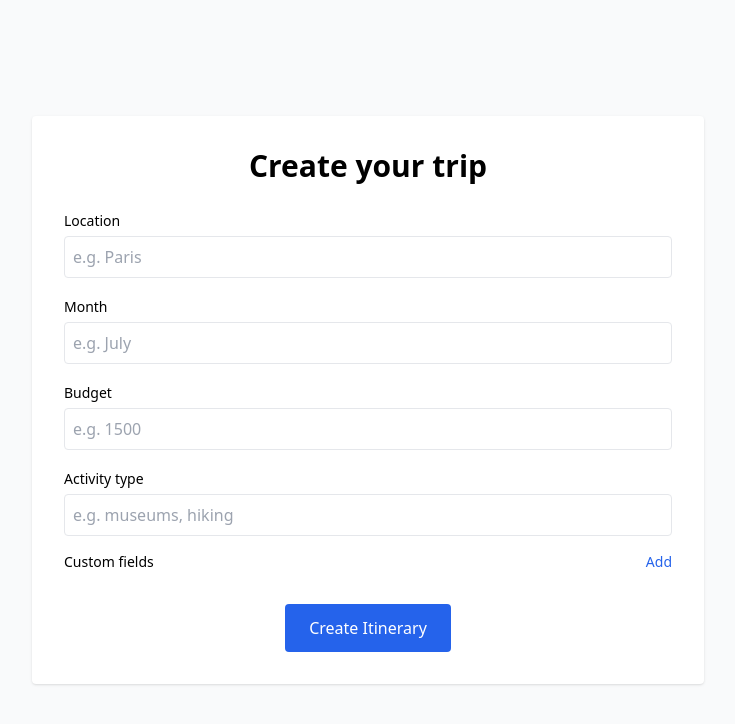
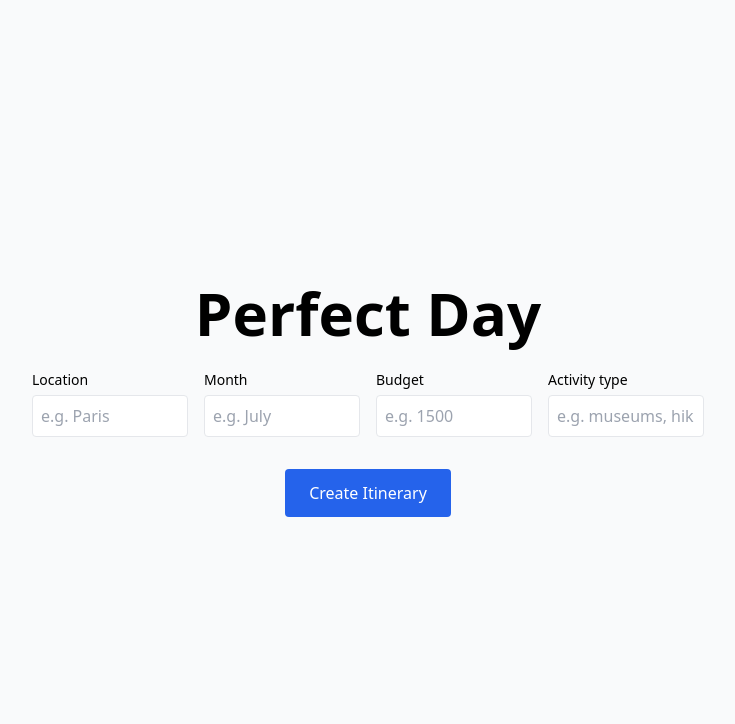
Before and after one commit to HD-Brody/NewHacks2025, a React (Vite) app in the folder frontend/: page / in a window 1280 px wide. Shown: the top 724 px of the page, without its empty margins (272-1007 px from the left). Built offline with nearby package versions, Linux system fonts and the light colour scheme; the HTML template or start-up script is replaced by a standard one.

Commit message:
Refactor landing page layout

```diff
--- a/frontend/src/pages/LandingPage.jsx
+++ b/frontend/src/pages/LandingPage.jsx
@@ -22,9 +22,10 @@ export default function LandingPage({ initial = {}, onCreate }){
   return (
     <div className="flex items-center justify-center min-h-screen px-4">
       <div className="w-full max-w-2xl">
-        <div className="bg-white p-8 rounded shadow text-center">
-          <h1 className="text-3xl font-bold mb-6">Create your trip</h1>
+        <div className="text-center">
+          <h1 className="text-6xl font-bold mb-6">Perfect Day</h1>
           <form onSubmit={handleSubmit} className="space-y-4 text-left">
+            <div className="grid grid-cols-1 md:grid-cols-4 gap-4">
               <label className="block">
                 <span className="text-sm font-medium">Location</span>
                 <input value={location} onChange={e=>setLocation(e.target.value)} className="mt-1 block w-full p-2 border rounded" placeholder="e.g. Paris" />
@@ -45,7 +46,7 @@ export default function LandingPage({ initial = {}, onCreate }){
                 <input value={activityType} onChange={e=>setActivityType(e.target.value)} className="mt-1 block w-full p-2 border rounded" placeholder="e.g. museums, hiking" />
               </label>
 
-            <div className="space-y-2">
+              {/* <div className="md:col-span-2 space-y-2">
                 <div className="flex items-center justify-between">
                   <span className="text-sm font-medium">Custom fields</span>
                   <button type="button" onClick={addCustomField} className="text-sm text-blue-600">Add</button>
@@ -57,6 +58,7 @@ export default function LandingPage({ initial = {}, onCreate }){
                     <button type="button" onClick={()=>removeCustomField(idx)} className="px-3 py-2 bg-red-100 text-red-700 rounded">×</button>
                   </div>
                 ))}
+              </div> */}
             </div>
 
             <div className="text-center pt-4">
```
Lines whose indentation alone changed are shown as unchanged.
